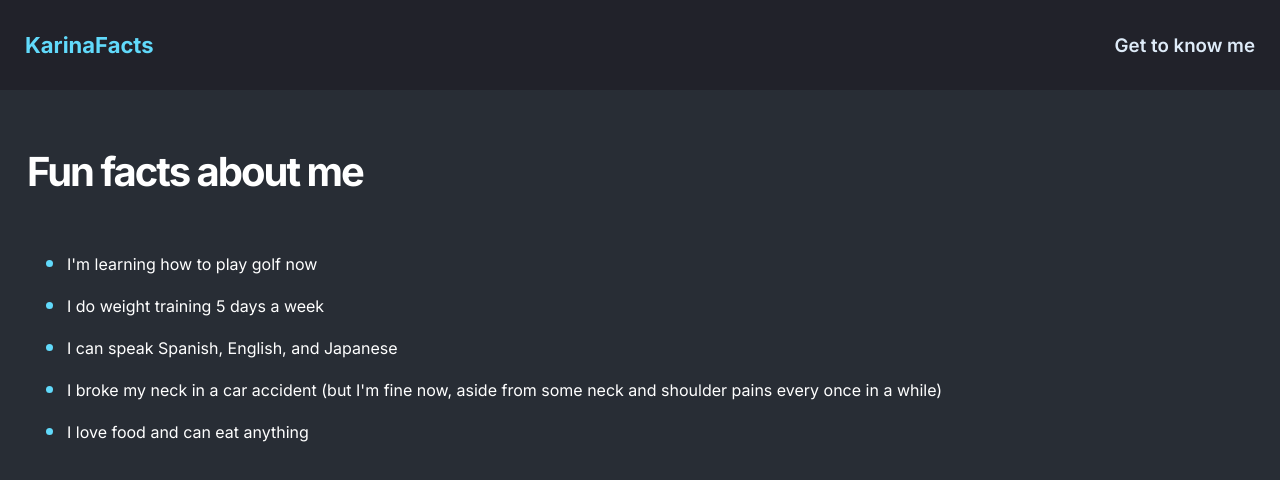
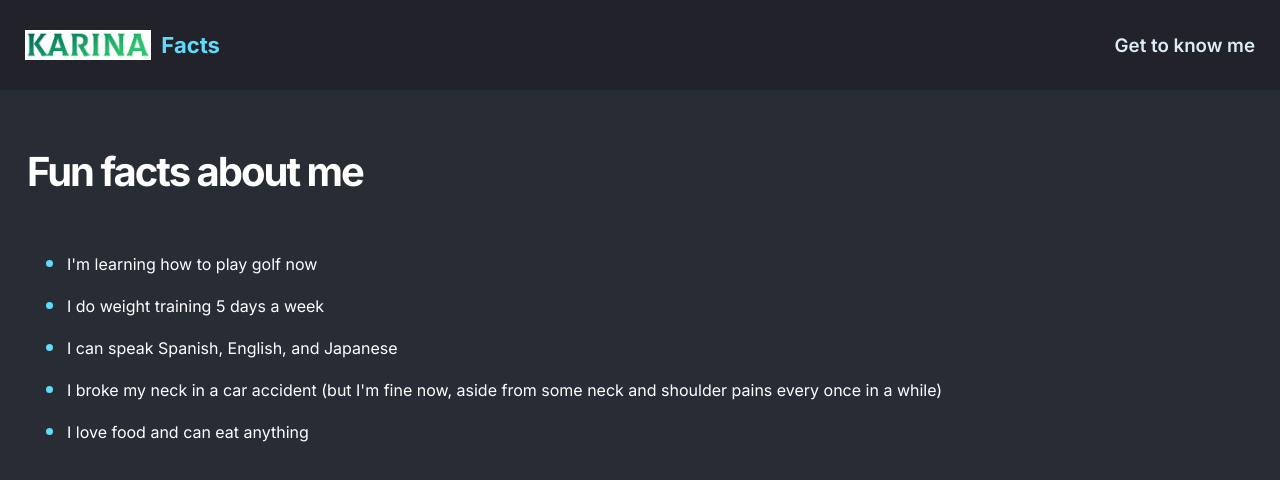
Before and after one commit to karina-42/AboutMeReactProject, a React (Vite) app: page / in a window 1280 px wide. Shown: the top 480 px of the page. Built offline with nearby package versions, Linux system fonts and the light colour scheme.

Commit message:
Add logo picture

```diff
--- a/components/Navbar.jsx
+++ b/components/Navbar.jsx
@@ -3,8 +3,8 @@ import React from "react"
 export default function Navbar() {
     return (
         <nav className="navbar">
-            {/* <img src="../images/react-icon-small.png" className="img"/> */}
-            <h2 className="nav-logo-text">KarinaFacts</h2>
+            <img src="../images/logo.png" className="img"/>
+            <h2 className="nav-logo-text">Facts</h2>
             <h3 className="nav-title">Get to know me</h3>
         </nav>
     )
```
Also changed, not shown: images/logo.png (added), images/picc.jpg (added).
